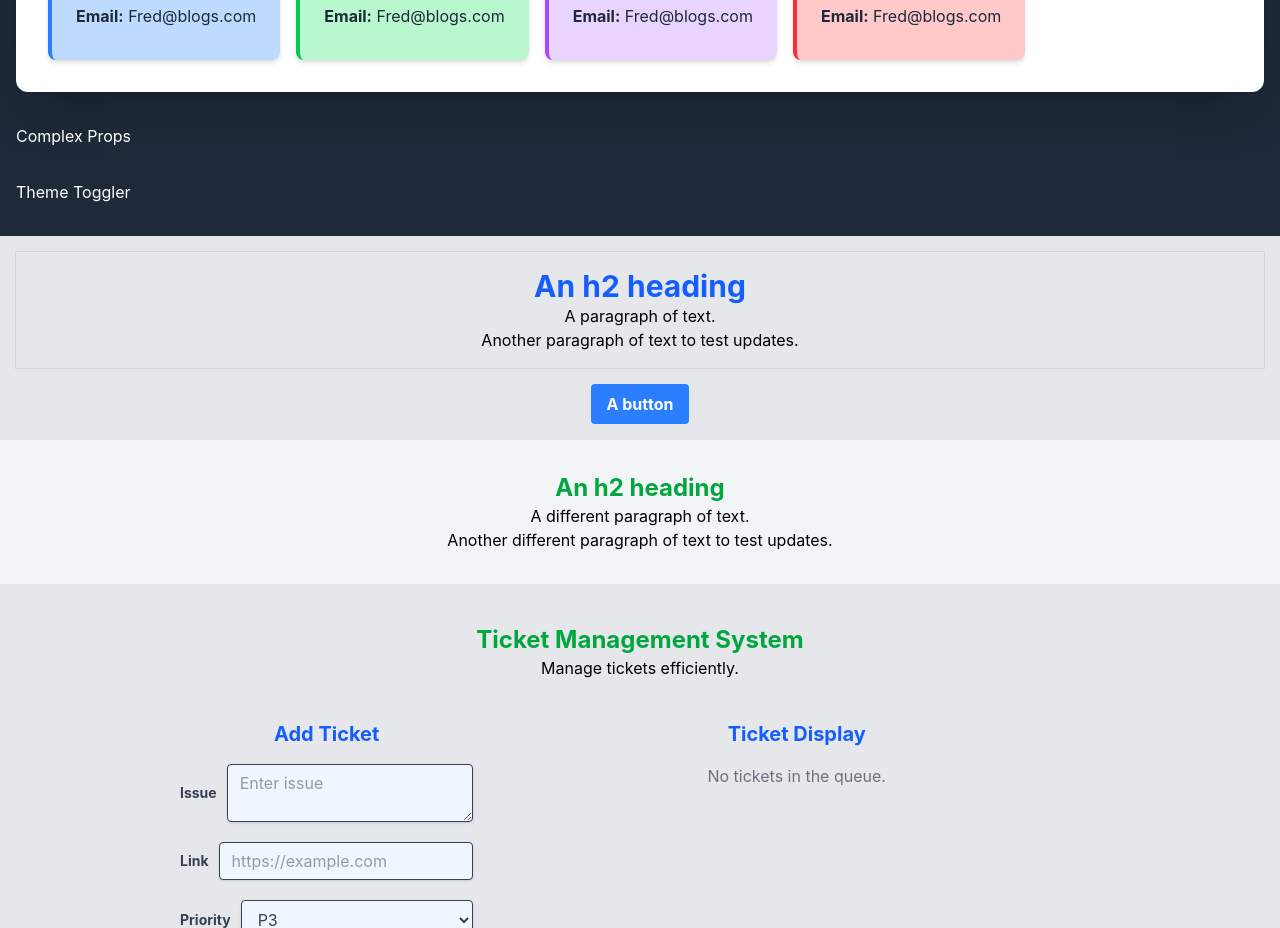
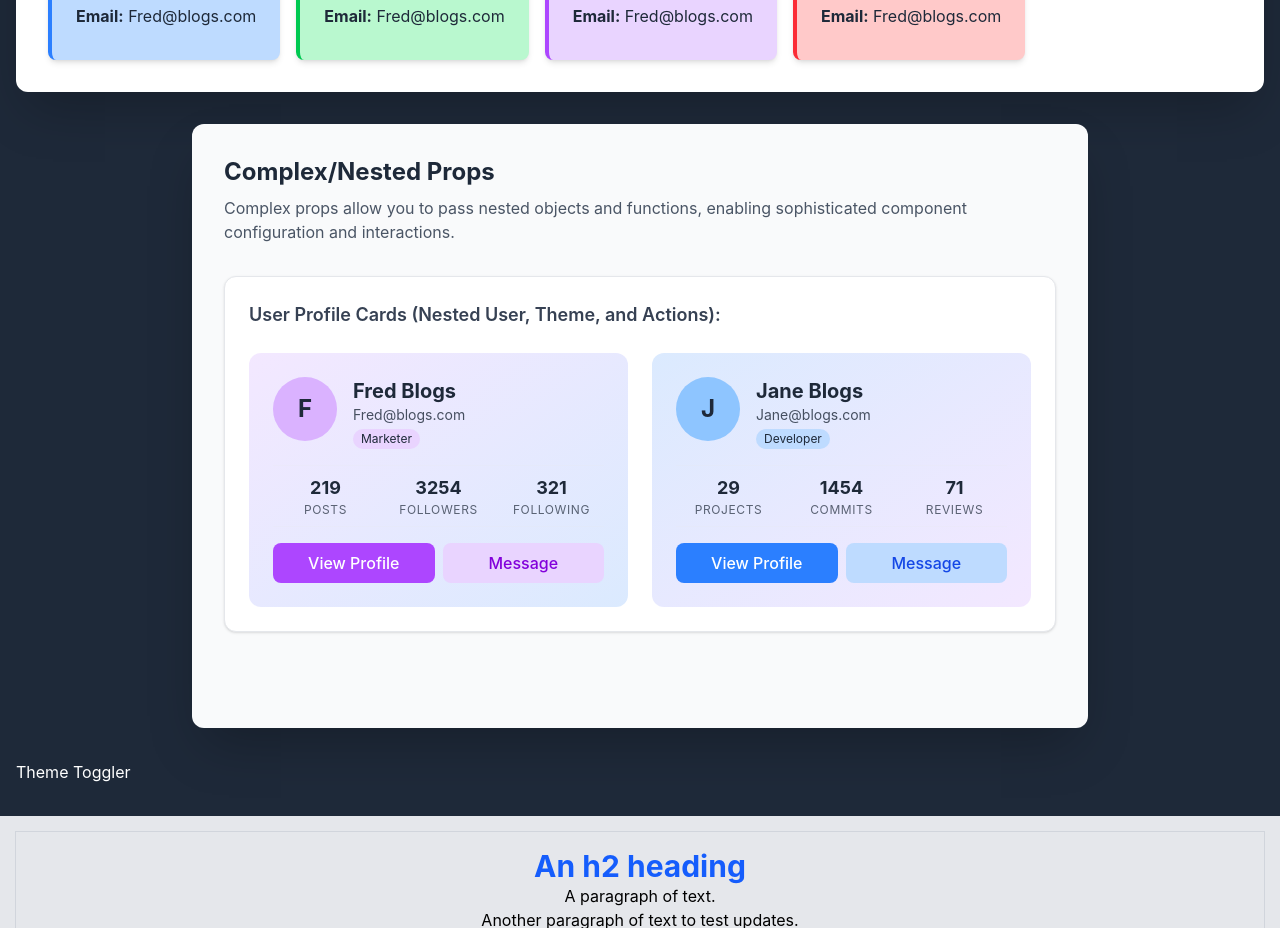
Before and after one commit to tielmess/tm001react, a React (Vite) app: page / in a window 1280 px wide. Shown: the part 1360-2288 px from the top of the page. Built offline with nearby package versions, Linux system fonts and the light colour scheme.

Commit message:
Complex and Nested props

```diff
--- a/src/components/ComplexProps.jsx
+++ b/src/components/ComplexProps.jsx
@@ -1,7 +1,161 @@
-import React from "react";
+import { useState } from "react";
 
-function ComplexProps() {
-  return <div>Complex Props</div>;
+// 1. Destructure the props clearly. We extract them directly from the passed object.
+function UserProfileCard({ name, email, avatar, role, stats, theme, actions }) {
+  return (
+    <div
+      className={`p-6 rounded-xl ${theme.backgroundColor} ${theme.textColor}`}
+    >
+      <div className="flex items-start gap-4">
+        <div
+          className={`w-16 h-16 rounded-full ${theme.avatarBg} flex items-center justify-center text-2xl font-bold`}
+        >
+          {avatar}
+        </div>
+        <div>
+          <h4 className="text-xl font-bold">{name}</h4>
+          <p className="text-sm opacity-80">{email}</p>
+          <span
+            className={`inline-block mt-1 px-2 py-0.5 text-xs rounded-full ${theme.badgeBg}`}
+          >
+            {role}
+          </span>
+        </div>
+      </div>
+
+      {stats && (
+        <div className="mt-4 grid grid-cols-3 gap-2 text-center border-t border-b border-gray-200/20 py-2">
+          {Object.entries(stats).map(([key, value]) => (
+            <div key={key}>
+              <div className="text-lg font-bold">{value}</div>
+              <div className="text-xs uppercase tracking-wider opacity-70">
+                {key}
+              </div>
+            </div>
+          ))}
+        </div>
+      )}
+
+      {actions && (
+        <div className="mt-4 flex gap-2">
+          {actions.primary && (
+            <button
+              onClick={actions.primary.onClick} // Fixed: camelCase onClick
+              className={`flex-1 py-2 px-4 rounded-lg font-medium transition ${actions.primary.className}`}
+            >
+              {actions.primary.label}
+            </button>
+          )}
+          {actions.secondary && (
+            <button
+              onClick={actions.secondary.onClick} // Fixed: camelCase onClick
+              className={`flex-1 py-2 px-4 rounded-lg font-medium transition ${actions.secondary.className}`}
+            >
+              {actions.secondary.label}
+            </button>
+          )}
+        </div>
+      )}
+    </div>
+  );
 }
 
-export default ComplexProps;
+export default function ComplexProps() {
+  const [message, setMessage] = useState("");
+
+  // Cleaned up the data structure slightly to remove the redundant nested 'user' key wrapping everything
+  const users = [
+    {
+      name: "Fred Blogs",
+      email: "Fred@blogs.com",
+      avatar: "F",
+      role: "Marketer",
+      status: "Active",
+      stats: {
+        posts: 219,
+        followers: 3254,
+        following: 321,
+      },
+      theme: {
+        backgroundColor: "bg-gradient-to-br from-purple-100 to-blue-100", // Fixed: missing hyphen
+        textColor: "text-gray-800",
+        avatarBg: "bg-purple-300",
+        badgeBg: "bg-purple-200",
+      },
+      actions: {
+        primary: {
+          label: "View Profile",
+          onClick: () => setMessage("Viewed Fred's profile"),
+          className: "bg-purple-500 text-white hover:bg-purple-600",
+        },
+        secondary: {
+          label: "Message",
+          onClick: () => setMessage("Opening message to Fred"),
+          className: "bg-purple-200 text-purple-700 hover:bg-purple-300",
+        },
+      },
+    },
+    {
+      name: "Jane Blogs",
+      email: "Jane@blogs.com",
+      avatar: "J",
+      role: "Developer",
+      status: "Active",
+      stats: {
+        projects: 29,
+        commits: 1454,
+        reviews: 71,
+      },
+      theme: {
+        backgroundColor: "bg-gradient-to-br from-blue-100 to-purple-100", // Fixed: missing hyphen
+        textColor: "text-gray-800",
+        avatarBg: "bg-blue-300",
+        badgeBg: "bg-blue-200",
+      },
+      actions: {
+        primary: {
+          label: "View Profile",
+          onClick: () => setMessage("Viewed Jane's profile"),
+          className: "bg-blue-500 text-white hover:bg-blue-600",
+        },
+        secondary: {
+          label: "Message",
+          onClick: () => setMessage("Opening message to Jane"),
+          className: "bg-blue-200 text-blue-700 hover:bg-blue-300",
+        },
+      },
+    },
+  ];
+
+  return (
+    <section className="p-8 bg-gray-50 rounded-xl shadow-2xl max-w-4xl mx-auto">
+      <h2 className="text-2xl font-bold mb-2 text-gray-800">
+        Complex/Nested Props
+      </h2>
+      <p className="desc mb-8 text-gray-600">
+        Complex props allow you to pass nested objects and functions, enabling
+        sophisticated component configuration and interactions.
+      </p>
+      <div className="border border-gray-200 rounded-xl p-6 bg-white shadow-sm">
+        <h3 className="text-lg font-semibold mb-6 text-gray-700">
+          User Profile Cards (Nested User, Theme, and Actions):
+        </h3>
+        <div className="grid md:grid-cols-2 gap-6">
+          {/* Fixed: changed 'user.map' to 'users.map' */}
+          {users.map((userData, index) => (
+            <UserProfileCard key={index} {...userData} />
+          ))}
+        </div>
+      </div>
+
+      {/* Dynamic Status Message Banner */}
+      <div className="min-h-[40px] mb-6">
+        {message && (
+          <div className="p-2 text-sm bg-green-100 text-green-800 rounded-lg transition-all text-center">
+            {message}
+          </div>
+        )}
+      </div>
+    </section>
+  );
+}
```
